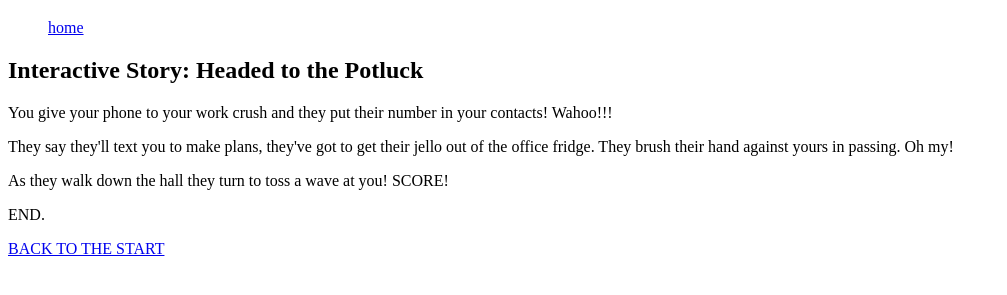
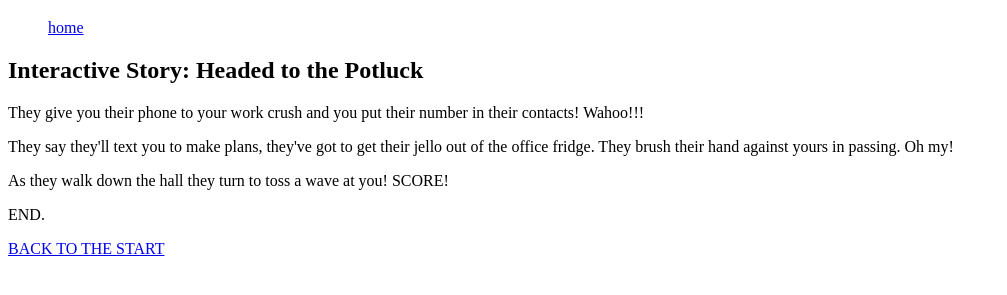
Before and after one commit to esthertanis01/esther_website, a plain HTML site: page work_crush1.html in a window 1280 px wide. Shown: the part 61-356 px from the top of the page, without its empty margins (0-1007 px from the left). Drawn offline with Linux system fonts and the light colour scheme.

Commit message:
Update work_crush1.html

```diff
--- a/work_crush1.html
+++ b/work_crush1.html
@@ -17,7 +17,7 @@
 <h2> Interactive Story: Headed to the Potluck </h2>
 
 
-<p> You give your phone to your work crush and they put their number in your contacts! Wahoo!!! </p>
+<p> They give you their phone to your work crush and you put their number in their contacts! Wahoo!!! </p>
 <p> They say they'll text you to make plans, they've got to get their jello out of the office fridge. They brush their hand against yours in passing. Oh my! </p>
   <p> As they walk down the hall they turn to toss a wave at you! SCORE! </p>
    <p> END. </p>
```
